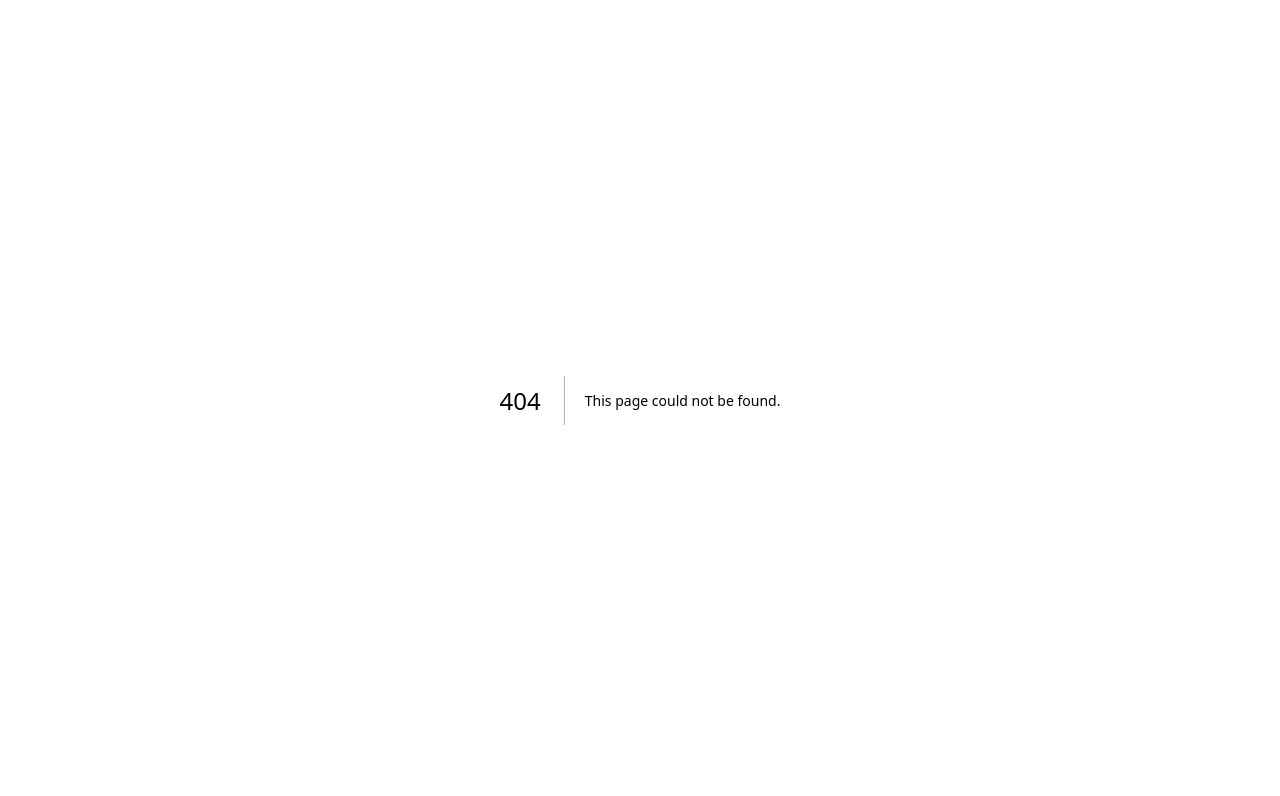
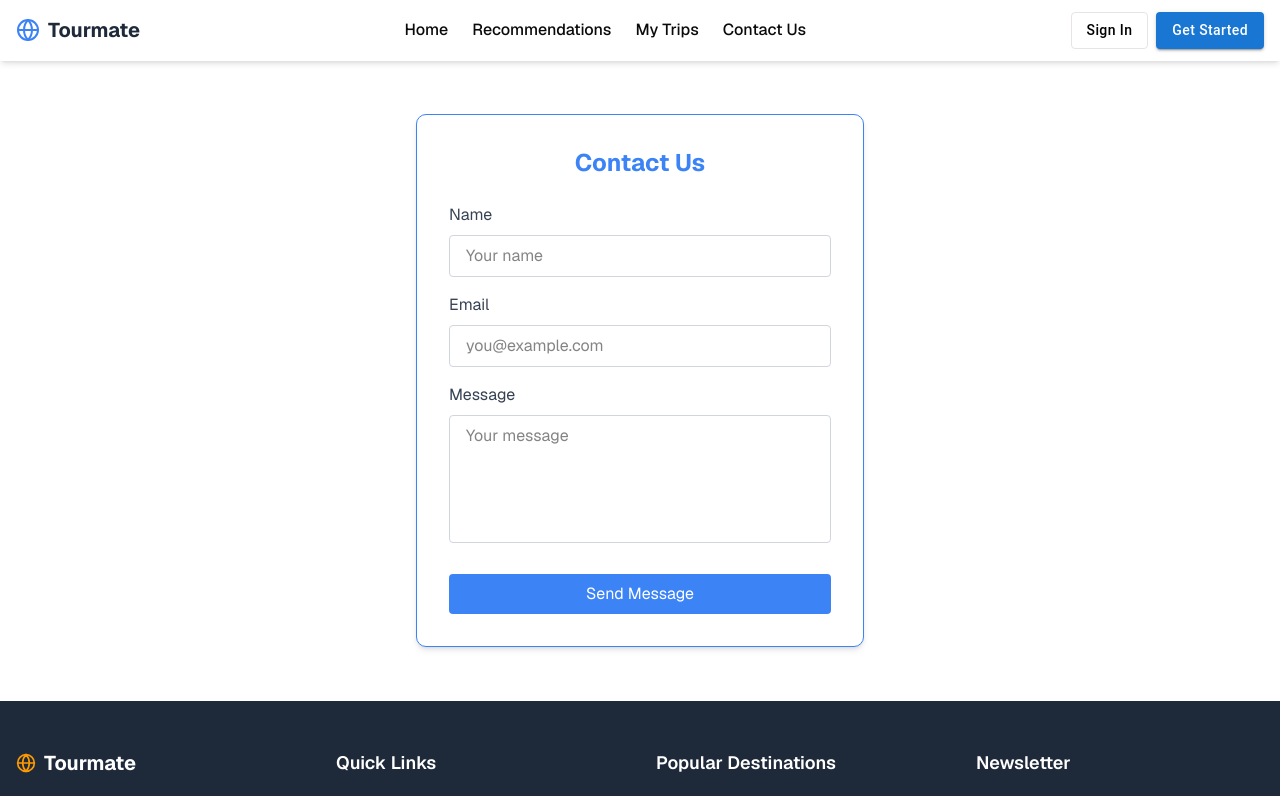
Before and after one commit to intZaibi/TourMate, a Next.js app: page /contact in a window 1280 px wide. Before the commit this address had no page. Shown: the top 796 px of the page. Built offline with nearby package versions, Linux system fonts and the light colour scheme.

Commit message:
bulit contact page

```diff
--- /dev/null
+++ b/app/contact/page.tsx
@@ -0,0 +1,14 @@
+import Footer from '@/components/layout/Footer';
+import ContactForm from '@/components/layout/ContactForm';
+import { Header } from '@/components/layout/Header';
+import React from 'react';
+
+export default function ContactPage() {
+  return (
+    <>
+      <Header/>
+      <ContactForm/>
+      <Footer/>
+    </>
+  );
+}
--- a/app/ssrComponent/page.jsx
+++ /dev/null
@@ -1,33 +0,0 @@
-// app/page.js (SSR Example - Server-Side Rendering with Button)
-
-import React, { useState } from 'react';
-
-// SSR-like behavior using server-side data fetching
-async function fetchPosts() {
-  const res = await fetch('https://jsonplaceholder.typicode.com/posts');
-  const posts = await res.json();
-  return posts;
-}
-
-// 'use client'
-export default async function HomePage() {
-  const posts = await fetchPosts();  // Data fetched on server-side
-
-  const [clicked, setClicked] = useState(false);  // State for button interactivity
-
-  const handleClick = () => {
-    setClicked(!clicked);  // Toggle button state
-  };
-
-  return (
-    <div>
-      <h1>Server-Side Rendered Content</h1>
-      <p>Data from server: {posts[0]?.title}</p>
-
-      {/* Button with onClick functionality */}
-      <button onClick={handleClick}>
-        {clicked ? 'Clicked!' : 'Click me'}
-      </button>
-    </div>
-  );
-}
--- /dev/null
+++ b/components/layout/ContactForm.tsx
@@ -0,0 +1,51 @@
+export default function ContactForm() {
+  return (
+    <div className="min-h-[80vh] flex items-center justify-center bg-white px-4">
+      <form className="w-full max-w-md bg-white shadow-md rounded-lg p-8 border border-primary">
+        <h2 className="text-2xl font-bold text-primary mb-6 text-center">Contact Us</h2>
+
+        <div className="mb-4">
+          <label className="block text-gray-700 mb-2" htmlFor="name">
+            Name
+          </label>
+          <input
+            className="w-full px-4 py-2 border border-gray-300 rounded focus:outline-none focus:ring-2 focus:ring-primary"
+            type="text"
+            id="name"
+            placeholder="Your name"
+          />
+        </div>
+
+        <div className="mb-4">
+          <label className="block text-gray-700 mb-2" htmlFor="email">
+            Email
+          </label>
+          <input
+            className="w-full px-4 py-2 border border-gray-300 rounded focus:outline-none focus:ring-2 focus:ring-primary"
+            type="email"
+            id="email"
+            placeholder="you@example.com"
+          />
+        </div>
+
+        <div className="mb-6">
+          <label className="block text-gray-700 mb-2" htmlFor="message">
+            Message
+          </label>
+          <textarea
+            className="w-full px-4 py-2 border border-gray-300 rounded h-32 resize-none focus:outline-none focus:ring-2 focus:ring-primary"
+            id="message"
+            placeholder="Your message"
+          ></textarea>
+        </div>
+
+        <button
+          type="submit"
+          className="w-full bg-primary text-white py-2 rounded hover:bg-[hsl(217,91%,50%)] transition duration-200"
+        >
+          Send Message
+        </button>
+      </form>
+    </div>
+  );
+}
--- a/components/layout/Header.tsx
+++ b/components/layout/Header.tsx
@@ -21,7 +21,7 @@ export function Header({user, logoutMutation}: any) {
           <Link href="/recommendations" className="font-medium hover:text-primary transition">Recommendations</Link>
           <Link href="/my-trips" className="font-medium hover:text-primary transition">My Trips</Link>
           {/* <Link href="/explore" className="font-medium hover:text-primary transition">Explore</Link> */}
-          <Link href="/help" className="font-medium hover:text-primary transition">Contact Us</Link>
+          <Link href="/contact" className="font-medium hover:text-primary transition">Contact Us</Link>
         </nav>
 
         <div className="flex items-center gap-2">
```
